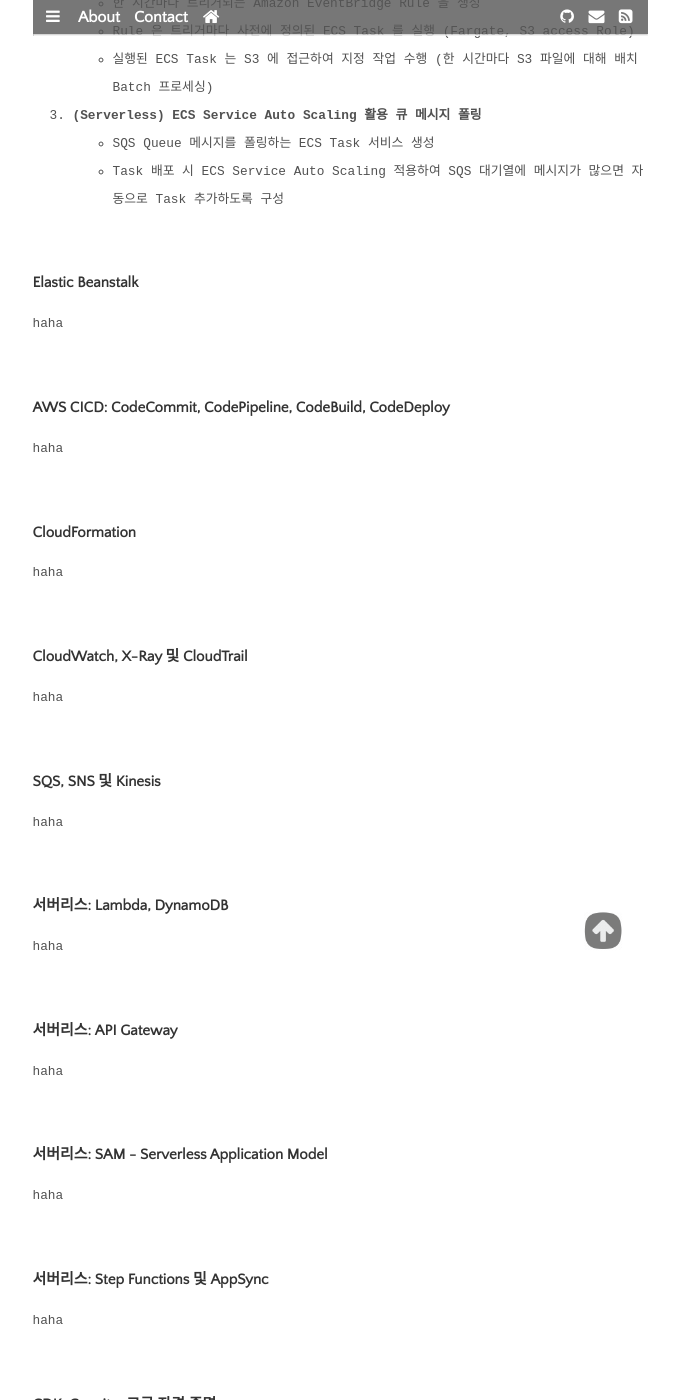
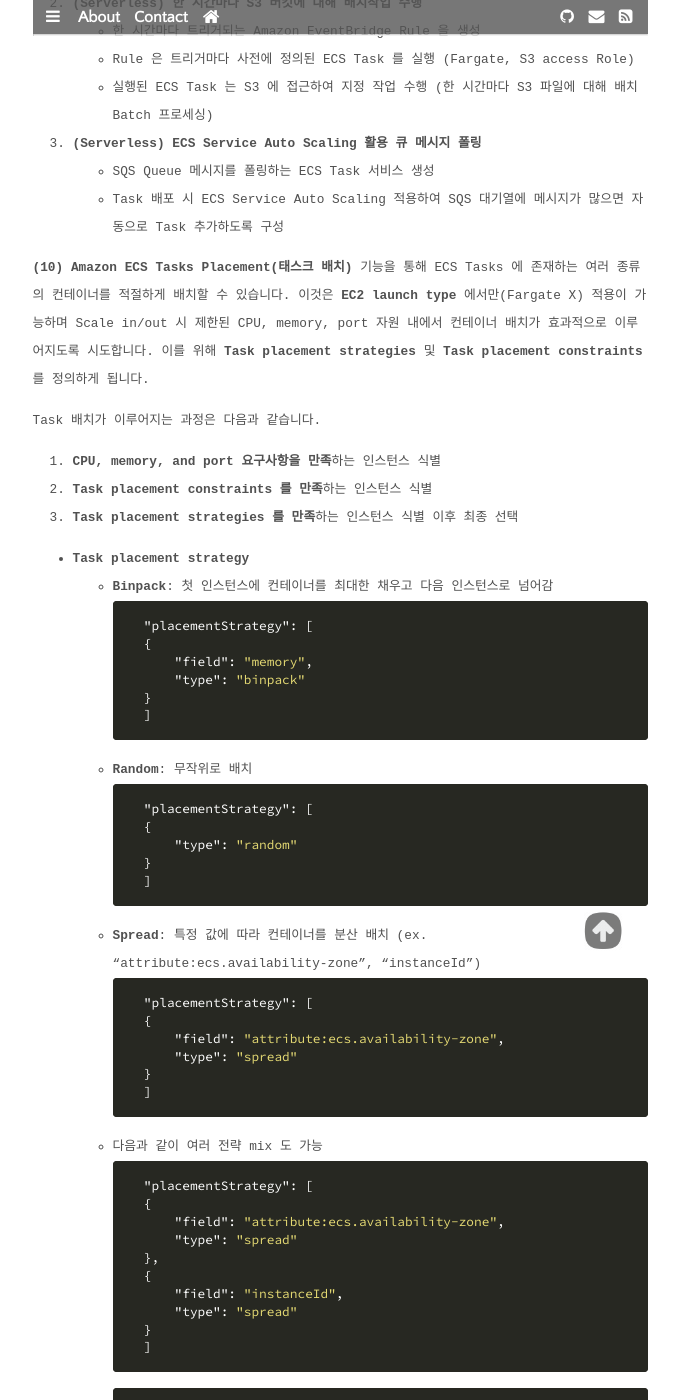
Before and after one commit to daesungRa/namu, a Jekyll site: the page built from _posts/cloud/2023-03-29-aws-certificate03.markdown, in a window 1280 px wide and 1400 px high, scrolled down 15184 px. Shown: the whole window, without its empty margins (300-979 px from the left). Built offline with Jekyll 4.4.1, drawn with Linux system fonts in a browser that asks for light colours; some web fonts are replaced; some of the changed text lies outside the part shown.

Commit message:
post: Change parts on contents of DVA-02 AWS

````diff
--- a/_posts/cloud/2023-03-29-aws-certificate03.markdown
+++ b/_posts/cloud/2023-03-29-aws-certificate03.markdown
@@ -470,14 +470,15 @@
 - **ECS 클러스터 생성**: **네트워킹**, **인프라 Capacity Provider(Fargate 서버리스, EC2 인스턴스 Launch Type)** 설정
     - 용량 공급자로 **EC2 인스턴스 Launch Type** 을 선택한 경우, **ASG 스펙을 지정하여 클러스터 내 EC2 인스턴스를 수동 조정**
     - ASG 스펙으로 OS/아키텍쳐 및 Min/Max 인스턴스 개수, 인스턴스 타입 설정
-- **ECS 서비스(Tasks) 정의**: 하나의 전체적인 서비스 구성을 위한 Task 정의
-    - Task 에 필요한 **여러 Docker Container 를 지정**할 수 있음. 각 컨테이너 별 네트워크 통신에 필요한 **Port 정의**
+- **ECS 서비스(Tasks) 정의**: 하나의 전체적인 서비스 구성을 위한 Task 정의. JSON 형식의 메타데이터로 정의됨.
+    - Task 에 필요한 **여러 Docker Image 를 지정**할 수 있음.(컨테이너 최대 10개)
+    - 각 컨테이너 별 **네트워크 관련 정보 및 Port** 와 **환경변수 정의**
     - 구성하는 Task 에서 사용할 **용량 공급자**(클러스터 생성 시 사전 정의), **OS 시스템 및 CPU/Mem 사이즈**,
     **Task Role**(Role 은 S3, DynamoDB 등 필요시), **스토리지**(Fargate 로부터 기본 20GiB 부여) 지정
     - **Task 가 배포되는 인스턴스에 적용할 Security Group** 적용(HTTP 80, HTTPS 443 등)
 - **ECS 서비스(Task) 배포**: ECS 클러스터로 돌아가서, Task 기반으로 배포를 실행
     - 사용할 **Task 를 지정**(Family)하고 **배포할 서비스명**을 입력, **실행할 Task 개수**를 지정
-    - 예를 들어 Task 개수를 3개로 하면 동일한 컨테이너 구성의 태스크를 3개 서비스함
+    - 예를 들어 Task 개수를 3개로 하면 동일한 컨테이너 구성의 Task 를 3개 서비스함
     - **로드밸런서로 ALB 생성**하도록 지정 (Create or Use existing ALB)
 
 배포까지 마치게 되면 ALB 생성에서부터 Task 실행으로 서비스 제공이 원활히 이루어지는지 확인합니다.
@@ -490,11 +491,11 @@
 > 이 때, **Capacity Provider** 로 **Fargate 서버리스**를 이용한다면 별도의 수동 프로비저닝 없이 자동으로 인프라가 관리되며,
 > 배포 시 생성(혹은 사용)했던 **ALB 는 새로 늘어난 Task 로 트래픽을 분산**시킵니다.
 >
-> **태스트 개수를 0**으로 바꾸면 **모든 태스크가 종료**됩니다. 이렇게 **배포 설정은 유지하면서 서비스는 꺼둘 수** 있습니다.
+> **태스크 개수를 0**으로 바꾸면 **모든 태스크가 종료**됩니다. 이렇게 **배포 설정은 유지하면서 서비스는 꺼둘 수** 있습니다.
 
 **(7)** 배포된 **ECS Task 의 desired number** 를 **Auto Scaling 으로 자동 조절**할 수 있습니다.
 
-여기에서도 **기존의 ASG** 와 같이 **ALB 의 CPU/Mem/ALB request count per target 지표(metric) 기준**으로 **Scale out/in** 이
+여기에서도 **기존의 ASG** 와 같이 **ALB 의 CPU/Mem/ALB request count per target 지표 기준**으로 **Scale out/in** 이
 이루어지며 **스케일링 방식**도 **Tartet/Step/Scheduled** 등 동일하게 적용 가능합니다.
 
 다만, ECS 클러스터 내 **Task 대상의 스케일링**인 만큼 기존의 **EC2 인스턴스 대상 스케일링과는 다르다는 점**을 꼭 기억하시기 바랍니다.
@@ -528,6 +529,96 @@
 3. **(Serverless) ECS Service Auto Scaling 활용 큐 메시지 폴링**
     - SQS Queue 메시지를 폴링하는 ECS Task 서비스 생성
     - Task 배포 시 ECS Service Auto Scaling 적용하여 SQS 대기열에 메시지가 많으면 자동으로 Task 추가하도록 구성
+
+**(10)** **Amazon ECS Tasks Placement(태스크 배치)** 기능을 통해 ECS Tasks 에 존재하는 여러 종류의 컨테이너를 적절하게 배치할 수
+있습니다. 이것은 **EC2 launch type** 에서만(Fargate X) 적용이 가능하며 Scale in/out 시 제한된 CPU, memory, port 자원 내에서
+컨테이너 배치가 효과적으로 이루어지도록 시도합니다. 이를 위해 **Task placement strategies** 및
+**Task placement constraints** 를 정의하게 됩니다.
+
+Task 배치가 이루어지는 과정은 다음과 같습니다.
+
+1. **CPU, memory, and port 요구사항을 만족**하는 인스턴스 식별
+2. **Task placement constraints 를 만족**하는 인스턴스 식별
+3. **Task placement strategies 를 만족**하는 인스턴스 식별 이후 최종 선택
+
+- **Task placement strategy**
+    - **Binpack**: 첫 인스턴스에 컨테이너를 최대한 채우고 다음 인스턴스로 넘어감
+    ```json
+    "placementStrategy": [
+        {
+            "field": "memory",
+            "type": "binpack"
+        }
+    ]
+    ```
+    - **Random**: 무작위로 배치
+    ```json
+    "placementStrategy": [
+        {
+            "type": "random"
+        }
+    ]
+    ```
+    - **Spread**: 특정 값에 따라 컨테이너를 분산 배치 (ex. "attribute:ecs.availability-zone", "instanceId")
+    ```json
+    "placementStrategy": [
+        {
+            "field": "attribute:ecs.availability-zone",
+            "type": "spread"
+        }
+    ]
+    ```
+    - 다음과 같이 여러 전략 mix 도 가능
+    ```json
+    "placementStrategy": [
+        {
+            "field": "attribute:ecs.availability-zone",
+            "type": "spread"
+        },
+        {
+            "field": "instanceId",
+            "type": "spread"
+        }
+    ]
+    ```
+    ```json
+    "placementStrategy": [
+        {
+            "field": "attribute:ecs.availability-zone",
+            "type": "spread"
+        },
+        {
+            "field": "memory",
+            "type": "binpack"
+        }
+    ]
+    ```
+
+- **Task placement constraints**
+    - **distinctInstance**: place each task on a different container instance
+    ```json
+    "placementConstraints": [
+        {
+            "type": "distinctInstance"
+        }
+    ]
+    ```
+    - **memberOf**: places task on instances that satisfy an expression
+        - 표현식은 **Cluster Query Language(advanced)** 사용 (ex. "attribute:ecs.instance-type =~ t2.*")
+        ```json
+        "placementConstraints": [
+            {
+                "expression": "attribute:ecs.instance-type =~ t2.*",
+                "type": "memberOf"
+            }
+        ]
+        ```
+
+**(11)** **Amazon ECR(Elastic Container Registry)** 는 docker 이미지 저장소로 Docker hub 를 대체할 수 있으며
+**private 저장**이 가능하고 **ECS 와 완전히 결합**됩니다. **docker image** 는 **Amazon S3 에 저장**되며 이미지를 끌어오기
+위해 인스턴스에는 적절한 **IAM Role** 을 적용합니다.
+
+또한 **이미지 취약점 스캐닝, 버저닝, 이미지 태그, 이미지 수명 주기** 확인을 지원합니다.
 
 <br>
 ### Elastic Beanstalk
````
